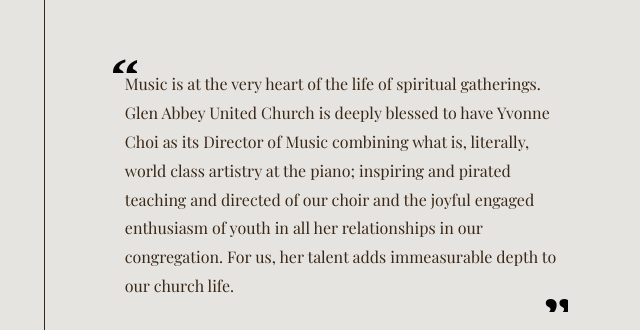
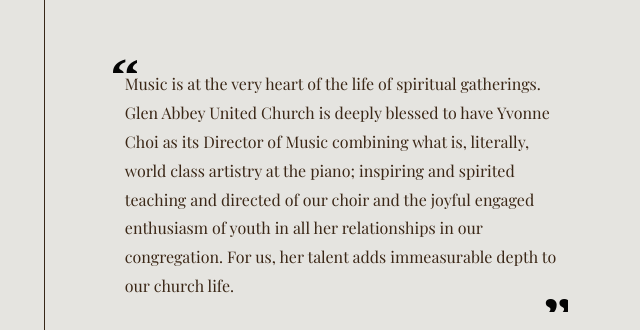
Before and after one commit to JoshTag/yvonne-choi-portfolio-site, a Gatsby site: page / in a window 1280 px wide. Shown: the part 1370-1700 px from the top of the page, 33-673 px from the left. Built offline with nearby package versions, Linux system fonts and the light colour scheme; Gatsby itself is replaced by a stand-in of ours; a web font is replaced by a local one.

Commit message:
Update Pages “index”

```diff
--- a/src/content/index.md
+++ b/src/content/index.md
@@ -8,7 +8,7 @@ testimonials:
   - quote: Music is at the very heart of the life of spiritual gatherings. Glen
       Abbey United Church is deeply blessed to have Yvonne Choi as its Director
       of Music combining what is, literally, world class artistry at the piano;
-      inspiring and pirated teaching and directed of our choir and the joyful
+      inspiring and spirited teaching and directed of our choir and the joyful
       engaged enthusiasm of youth in all her relationships in our congregation.
       For us, her talent adds immeasurable depth to our church life.
     author: John and Barbara Fleming
```
